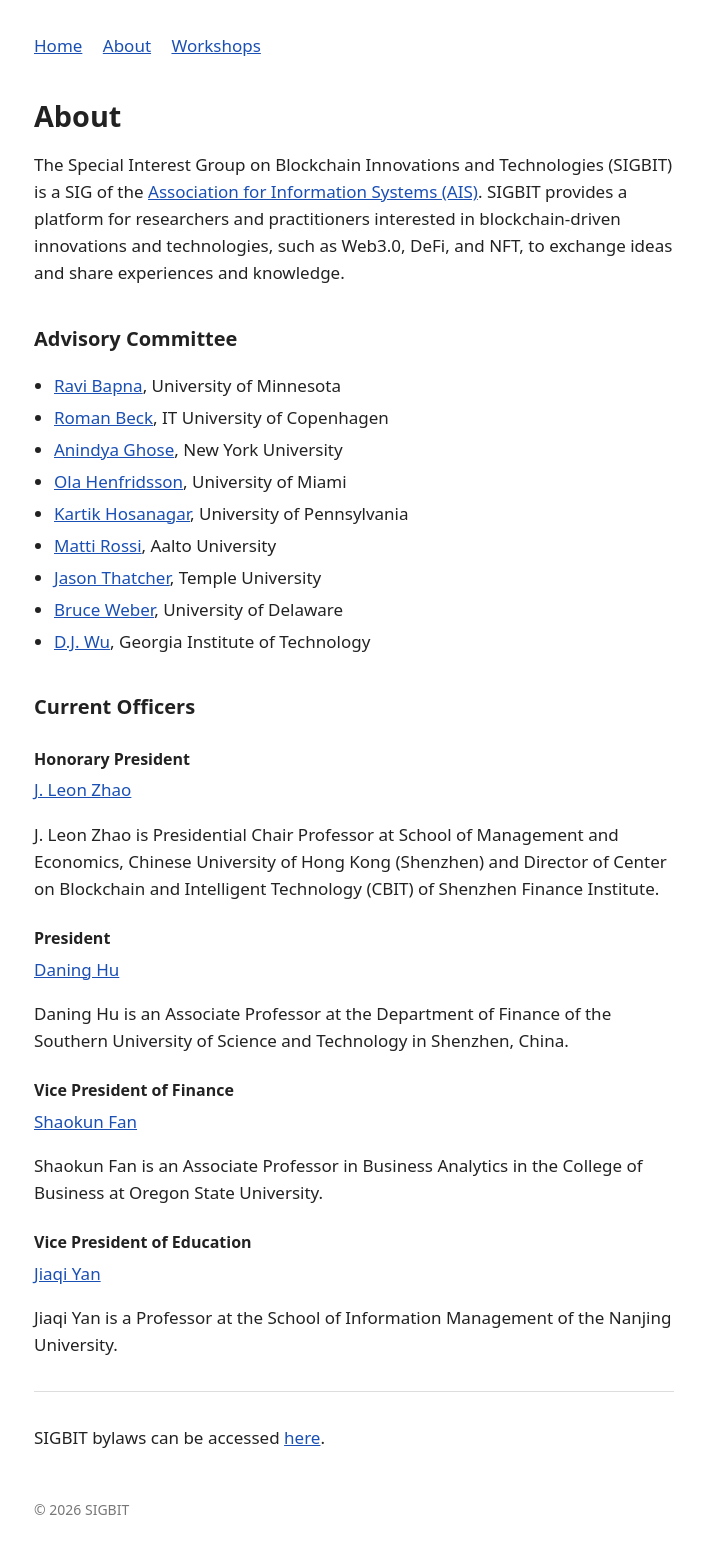
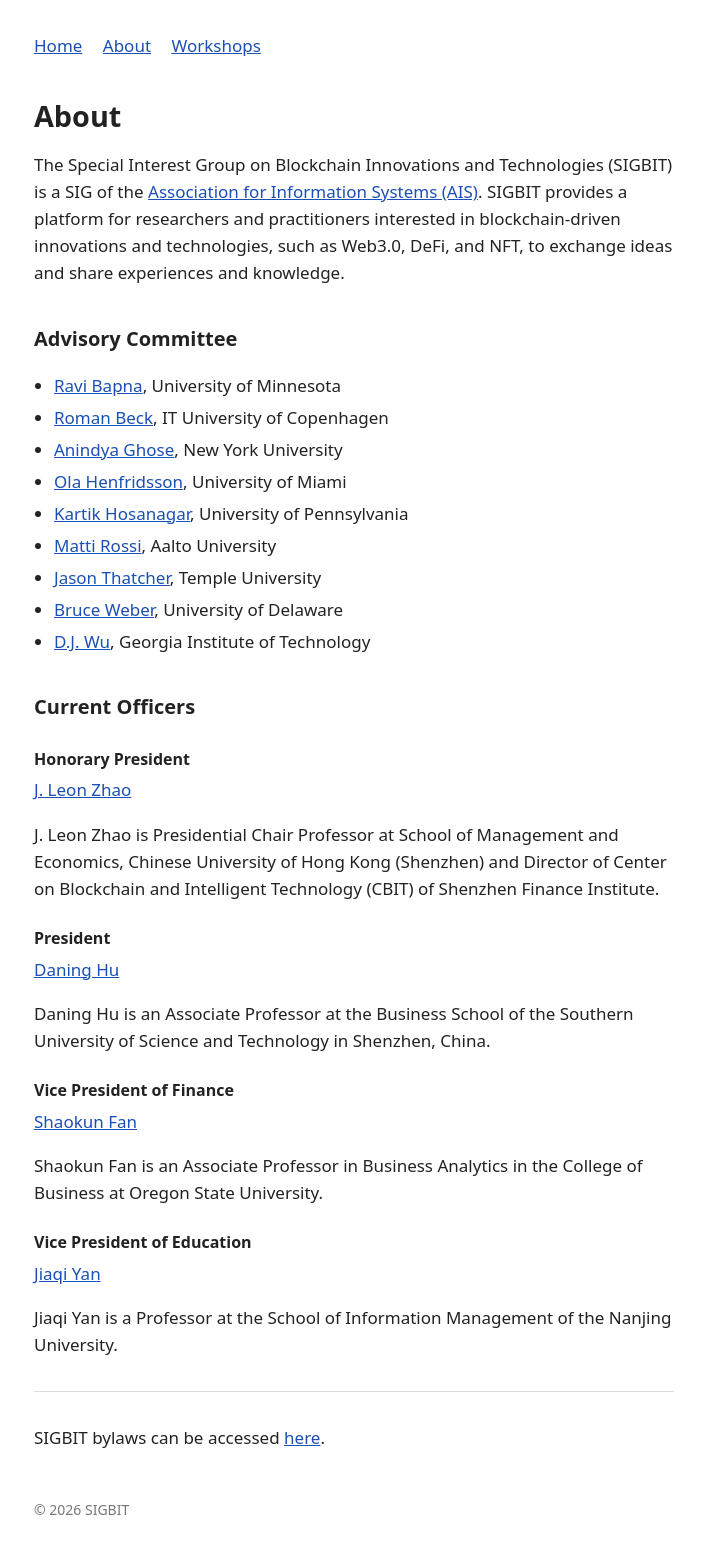
Before and after one commit to harrywang/sigbit, a Jekyll site: the page built from about.md, in a window 1280 px wide. Shown: the whole page, without its empty margins (286-989 px from the left). Built offline with Jekyll 4.4.1, drawn with Linux system fonts in a browser that asks for light colours.

Commit message:
Update Daning Hu bio
Co-Authored-By: Claude Opus 5.5 <noreply@anthropic.com>

```diff
--- a/about.md
+++ b/about.md
@@ -31,7 +31,7 @@ J. Leon Zhao is Presidential Chair Professor at School of Management and Economi
 
 [Daning Hu](https://sustchud.github.io/)
 
-Daning Hu is an Associate Professor at the Department of Finance of the Southern University of Science and Technology in Shenzhen, China.
+Daning Hu is an Associate Professor at the Business School of the Southern University of Science and Technology in Shenzhen, China.
 
 #### Vice President of Finance
 
```
